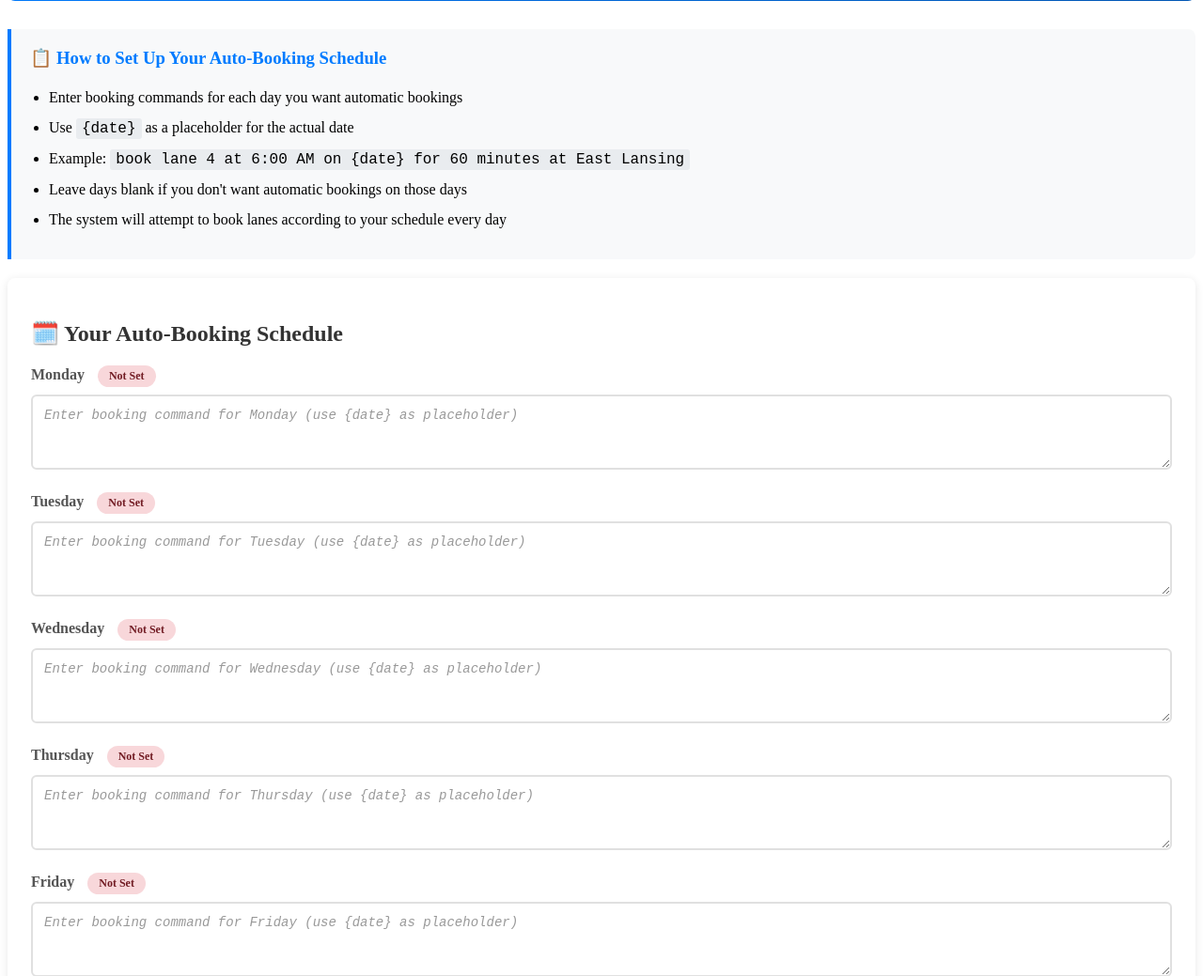
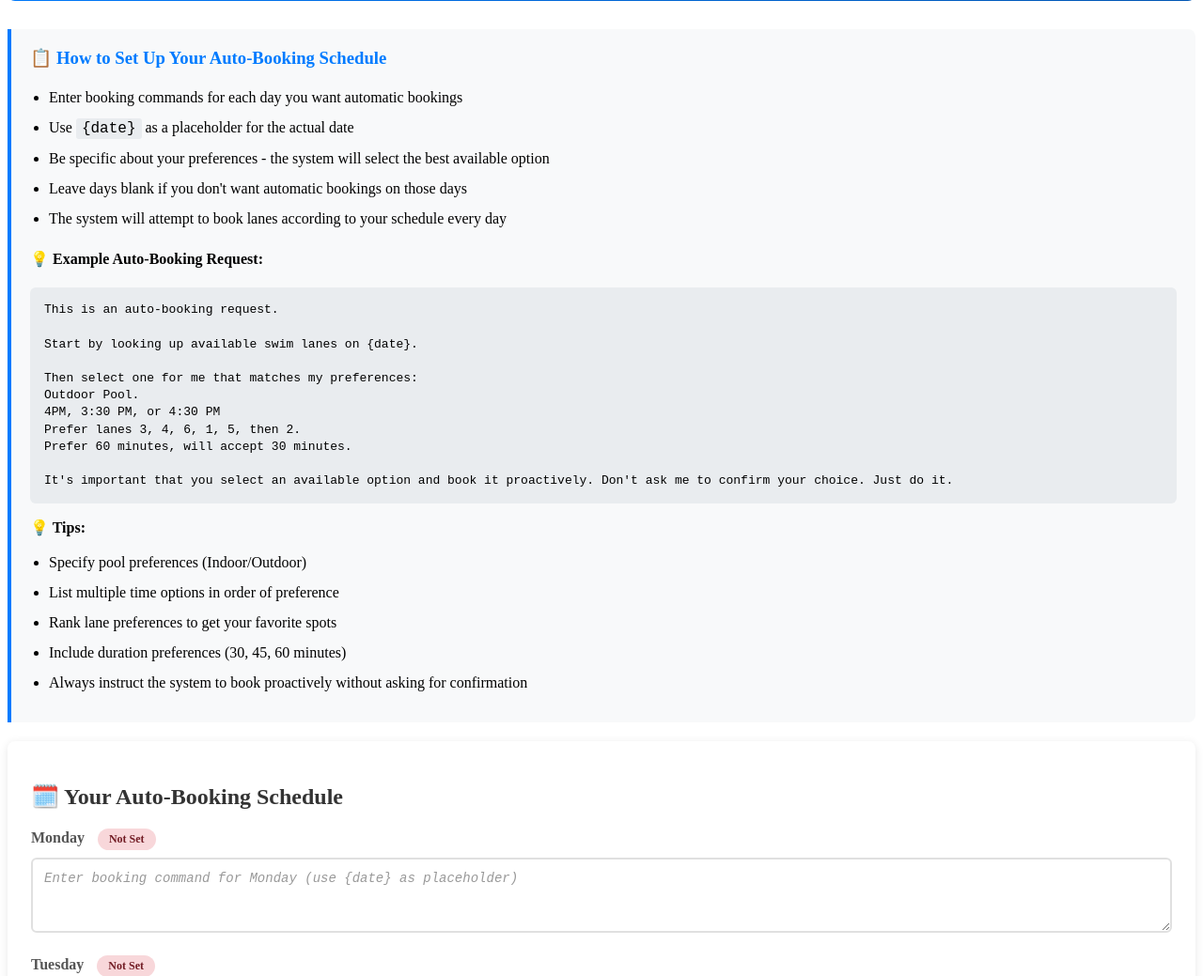
Before and after one commit to mattjpoland/swimming-agent, a Flask app: template src/web/templates/user_dashboard.html in a window 1280 px wide. Shown: the part 107-1146 px from the top of the page at 94% size. Run offline with Flask 3, Linux system fonts and the light colour scheme; the template is opened without the code that fills it, so the values that code supplies are empty.

Commit message:
Update example text

```diff
--- a/src/web/gateways/webLoginGateway.py
+++ b/src/web/gateways/webLoginGateway.py
@@ -1,5 +1,6 @@
 import requests
 import json
+import logging
 
 def login_with_credentials(username, password, context):
     """Fetch an authentication token using provided username and password, return the full JSON response."""
--- a/src/web/templates/user_dashboard.html
+++ b/src/web/templates/user_dashboard.html
@@ -210,9 +210,33 @@
             <ul>
                 <li>Enter booking commands for each day you want automatic bookings</li>
                 <li>Use <code>{date}</code> as a placeholder for the actual date</li>
-                <li>Example: <code>book lane 4 at 6:00 AM on {date} for 60 minutes at East Lansing</code></li>
+                <li>Be specific about your preferences - the system will select the best available option</li>
                 <li>Leave days blank if you don't want automatic bookings on those days</li>
                 <li>The system will attempt to book lanes according to your schedule every day</li>
+            </ul>
+
+            <h4>💡 Example Auto-Booking Request:</h4>
+            <div style="background: #e9ecef; padding: 15px; border-radius: 6px; margin: 10px 0; font-family: 'Courier New', monospace; font-size: 13px; line-height: 1.4;">
+                This is an auto-booking request.<br><br>
+
+                Start by looking up available swim lanes on {date}.<br><br>
+
+                Then select one for me that matches my preferences:<br>
+                Outdoor Pool.<br>
+                4PM, 3:30 PM, or 4:30 PM<br>
+                Prefer lanes 3, 4, 6, 1, 5, then 2.<br>
+                Prefer 60 minutes, will accept 30 minutes.<br><br>
+
+                It's important that you select an available option and book it proactively. Don't ask me to confirm your choice. Just do it.
+            </div>
+
+            <p><strong>💡 Tips:</strong></p>
+            <ul>
+                <li>Specify pool preferences (Indoor/Outdoor)</li>
+                <li>List multiple time options in order of preference</li>
+                <li>Rank lane preferences to get your favorite spots</li>
+                <li>Include duration preferences (30, 45, 60 minutes)</li>
+                <li>Always instruct the system to book proactively without asking for confirmation</li>
             </ul>
         </div>
 
```
